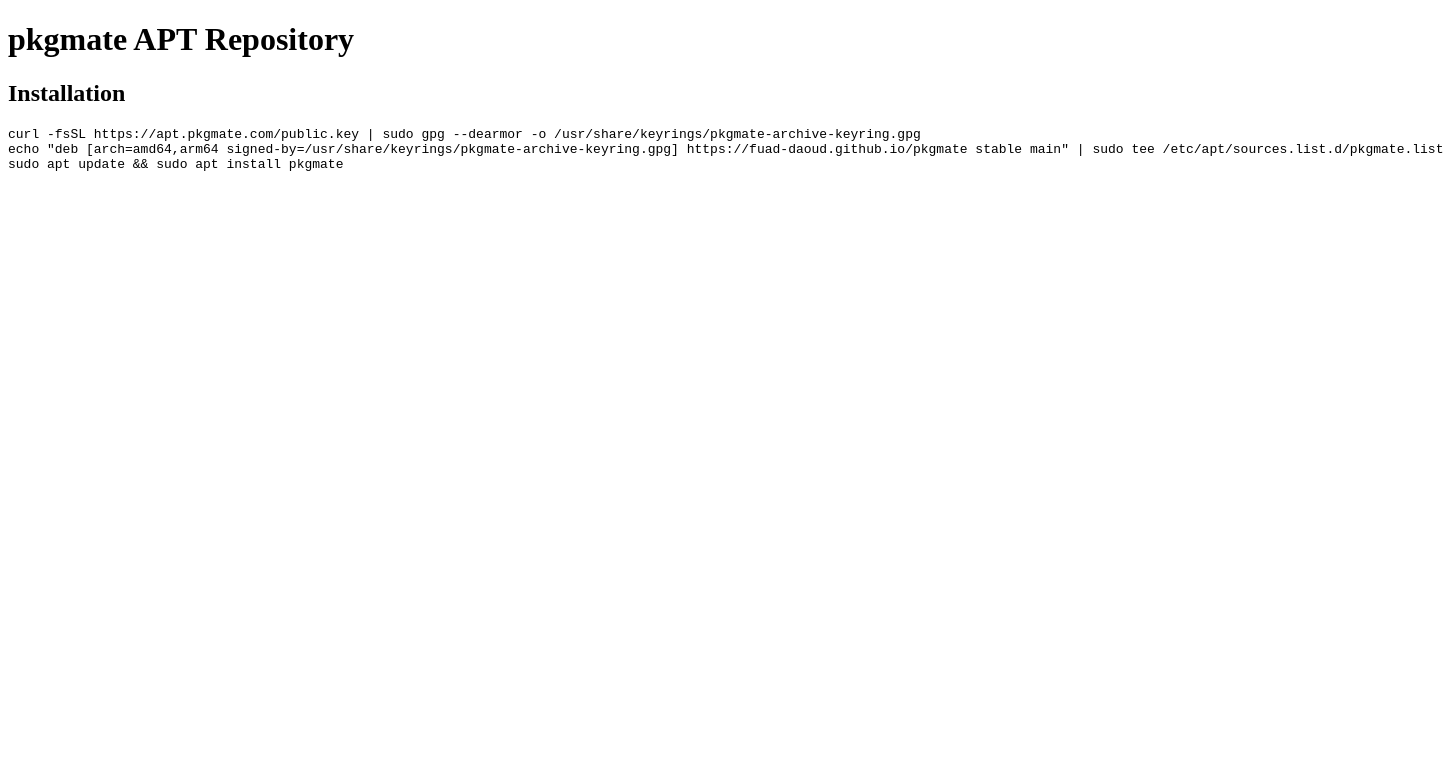
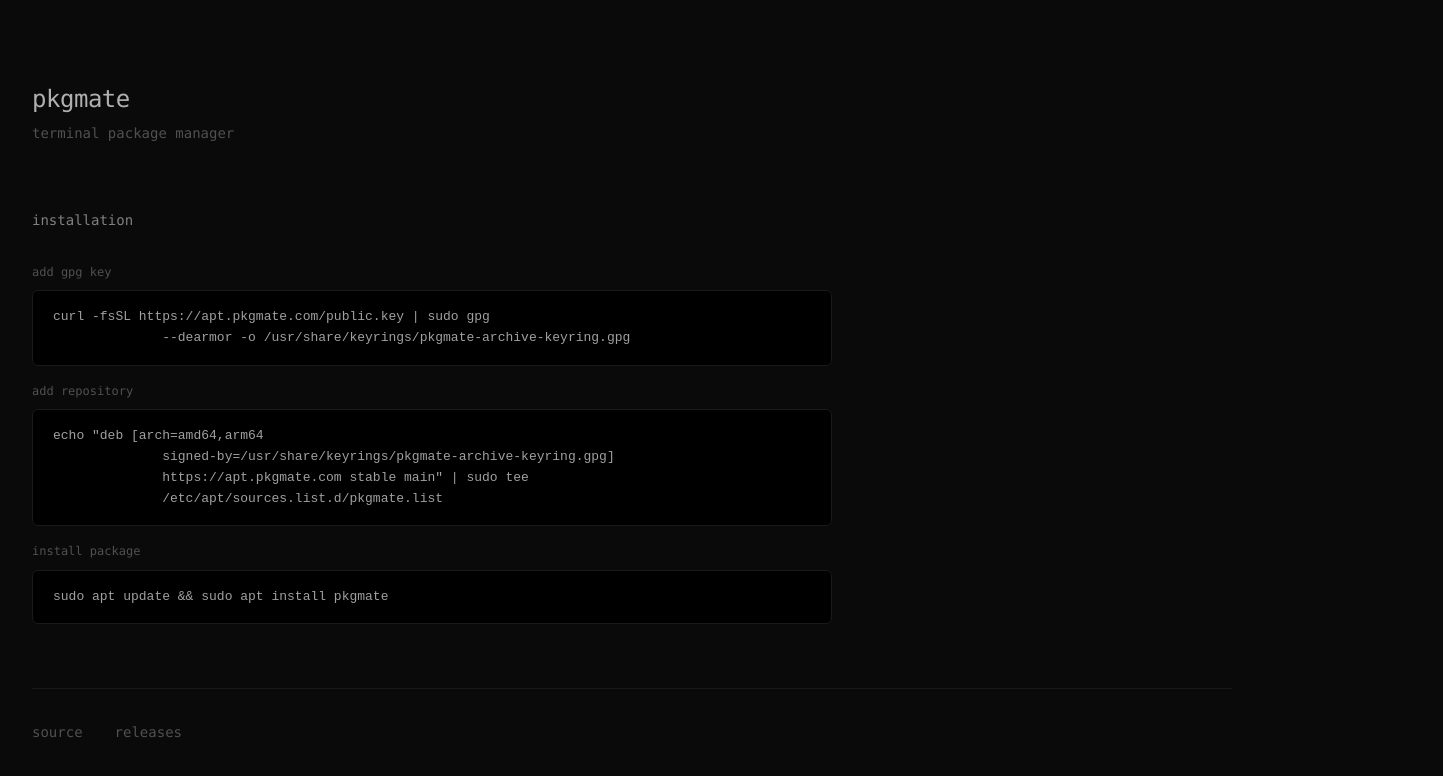
Before and after one commit to fuad-daoud/pkgmate, a plain HTML site: page index.html in a window 1280 px wide. Shown: the whole page, 1443 px wide, since content can reach past the window. Drawn offline with Linux system fonts and the light colour scheme.

Commit message:
feat: new index.html page

```diff
--- a/index.html
+++ b/index.html
@@ -1,8 +1,200 @@
-<!DOCTYPE html>
-<html><head><meta charset="UTF-8"><title>pkgmate APT Repository</title></head>
-<body><h1>pkgmate APT Repository</h1>
-<h2>Installation</h2>
-<pre>curl -fsSL https://apt.pkgmate.com/public.key | sudo gpg --dearmor -o /usr/share/keyrings/pkgmate-archive-keyring.gpg
-echo "deb [arch=amd64,arm64 signed-by=/usr/share/keyrings/pkgmate-archive-keyring.gpg] https://fuad-daoud.github.io/pkgmate stable main" | sudo tee /etc/apt/sources.list.d/pkgmate.list
-sudo apt update && sudo apt install pkgmate</pre>
-</body></html>
+<!doctype html>
+<html lang="en">
+  <head>
+    <meta charset="UTF-8" />
+    <meta name="viewport" content="width=device-width, initial-scale=1.0" />
+    <title>pkgmate</title>
+    <style>
+      * {
+        margin: 0;
+        padding: 0;
+        box-sizing: border-box;
+      }
+      body {
+        font-family:
+          "Berkeley Mono", "SF Mono", Monaco, "Cascadia Code", "Roboto Mono",
+          monospace;
+        background: #0a0a0a;
+        color: #808080;
+        line-height: 1.6;
+        padding: 3rem 2rem;
+      }
+      .container {
+        max-width: 1200px;
+        margin: 0;
+        padding-top: 2rem;
+      }
+      h1 {
+        font-size: 1.5rem;
+        font-weight: 400;
+        margin-bottom: 0.25rem;
+        color: #b0b0b0;
+        letter-spacing: -0.02em;
+      }
+      .subtitle {
+        font-size: 0.875rem;
+        color: #505050;
+        margin-bottom: 4rem;
+      }
+      .install-section {
+        margin: 3rem 0;
+      }
+      h2 {
+        font-size: 0.875rem;
+        margin-bottom: 2rem;
+        color: #808080;
+        font-weight: 400;
+        text-transform: lowercase;
+      }
+      .step {
+        margin-bottom: 1rem;
+      }
+      .step-number {
+        color: #505050;
+        font-size: 0.75rem;
+        margin-bottom: 0.5rem;
+        font-weight: 400;
+      }
+      .code-block {
+        position: relative;
+        background: #000;
+        border: 1px solid #1a1a1a;
+        border-radius: 6px;
+        padding: 1rem 1.25rem;
+        overflow-x: auto;
+        font-size: 0.8125rem;
+        line-height: 1.6;
+        color: #a0a0a0;
+        cursor: pointer;
+        transition: all 0.15s ease;
+        max-width: 800px;
+      }
+      .code-block:hover {
+        border-color: #2a2a2a;
+        background: #050505;
+      }
+      .code-block:hover .copy-indicator {
+        opacity: 1;
+      }
+      .code-block code {
+        display: block;
+        white-space: pre-wrap;
+        word-break: break-all;
+      }
+      .copy-indicator {
+        position: absolute;
+        top: 0.75rem;
+        right: 1rem;
+        color: #404040;
+        font-size: 0.75rem;
+        opacity: 0;
+        transition: opacity 0.15s;
+        pointer-events: none;
+      }
+      .copy-feedback {
+        position: absolute;
+        top: 0.75rem;
+        right: 1rem;
+        color: #50fa7b;
+        font-size: 0.75rem;
+        opacity: 0;
+        transition: opacity 0.2s;
+        pointer-events: none;
+      }
+      .copy-feedback.show {
+        opacity: 1;
+      }
+      .links {
+        margin-top: 4rem;
+        padding-top: 2rem;
+        border-top: 1px solid #1a1a1a;
+        display: flex;
+        gap: 2rem;
+        font-size: 0.875rem;
+      }
+      a {
+        color: #505050;
+        text-decoration: none;
+        transition: color 0.15s ease;
+      }
+      a:hover {
+        color: #b0b0b0;
+      }
+
+      @media (max-width: 768px) {
+        body {
+          padding: 2rem 1.5rem;
+        }
+        .container {
+          padding-top: 1rem;
+        }
+        .code-block {
+          font-size: 0.75rem;
+          padding: 0.875rem 1rem;
+        }
+      }
+    </style>
+  </head>
+  <body>
+    <div class="container">
+      <h1>pkgmate</h1>
+      <div class="subtitle">terminal package manager</div>
+
+      <div class="install-section">
+        <h2>installation</h2>
+
+        <div class="step">
+          <div class="step-number">add gpg key</div>
+          <div class="code-block" onclick="copyCode(this)">
+            <span class="copy-indicator">click to copy</span>
+            <span class="copy-feedback">copied!</span>
+            <code
+              >curl -fsSL https://apt.pkgmate.com/public.key | sudo gpg
+              --dearmor -o /usr/share/keyrings/pkgmate-archive-keyring.gpg</code
+            >
+          </div>
+        </div>
+
+        <div class="step">
+          <div class="step-number">add repository</div>
+          <div class="code-block" onclick="copyCode(this)">
+            <span class="copy-indicator">click to copy</span>
+            <span class="copy-feedback">copied!</span>
+            <code
+              >echo "deb [arch=amd64,arm64
+              signed-by=/usr/share/keyrings/pkgmate-archive-keyring.gpg]
+              https://apt.pkgmate.com stable main" | sudo tee
+              /etc/apt/sources.list.d/pkgmate.list</code
+            >
+          </div>
+        </div>
+
+        <div class="step">
+          <div class="step-number">install package</div>
+          <div class="code-block" onclick="copyCode(this)">
+            <span class="copy-indicator">click to copy</span>
+            <span class="copy-feedback">copied!</span>
+            <code>sudo apt update && sudo apt install pkgmate</code>
+          </div>
+        </div>
+      </div>
+
+      <div class="links">
+        <a href="https://github.com/fuad-daoud/pkgmate">source</a>
+        <a href="https://github.com/fuad-daoud/pkgmate/releases">releases</a>
+      </div>
+    </div>
+
+    <script>
+      function copyCode(element) {
+        const code = element.querySelector("code").textContent;
+        const feedback = element.querySelector(".copy-feedback");
+
+        navigator.clipboard.writeText(code).then(() => {
+          feedback.classList.add("show");
+          setTimeout(() => feedback.classList.remove("show"), 1500);
+        });
+      }
+    </script>
+  </body>
+</html>
```
